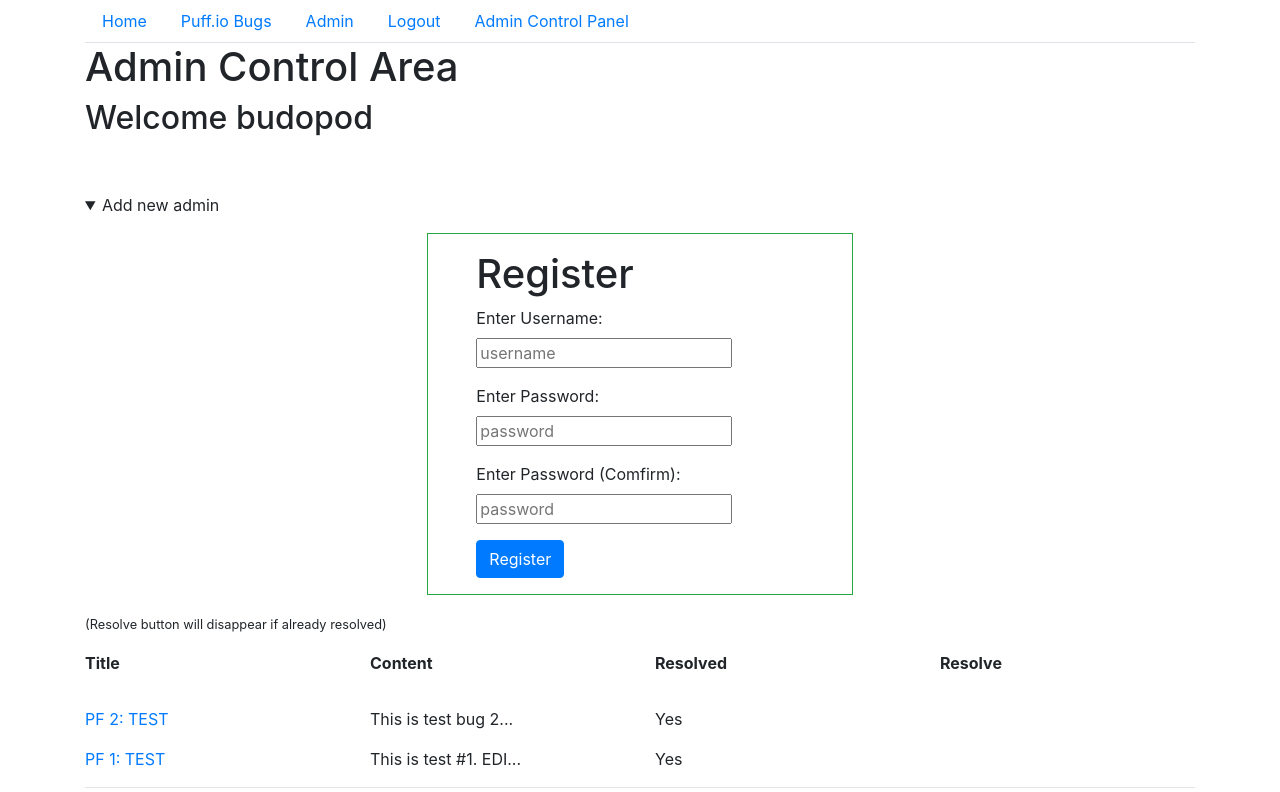
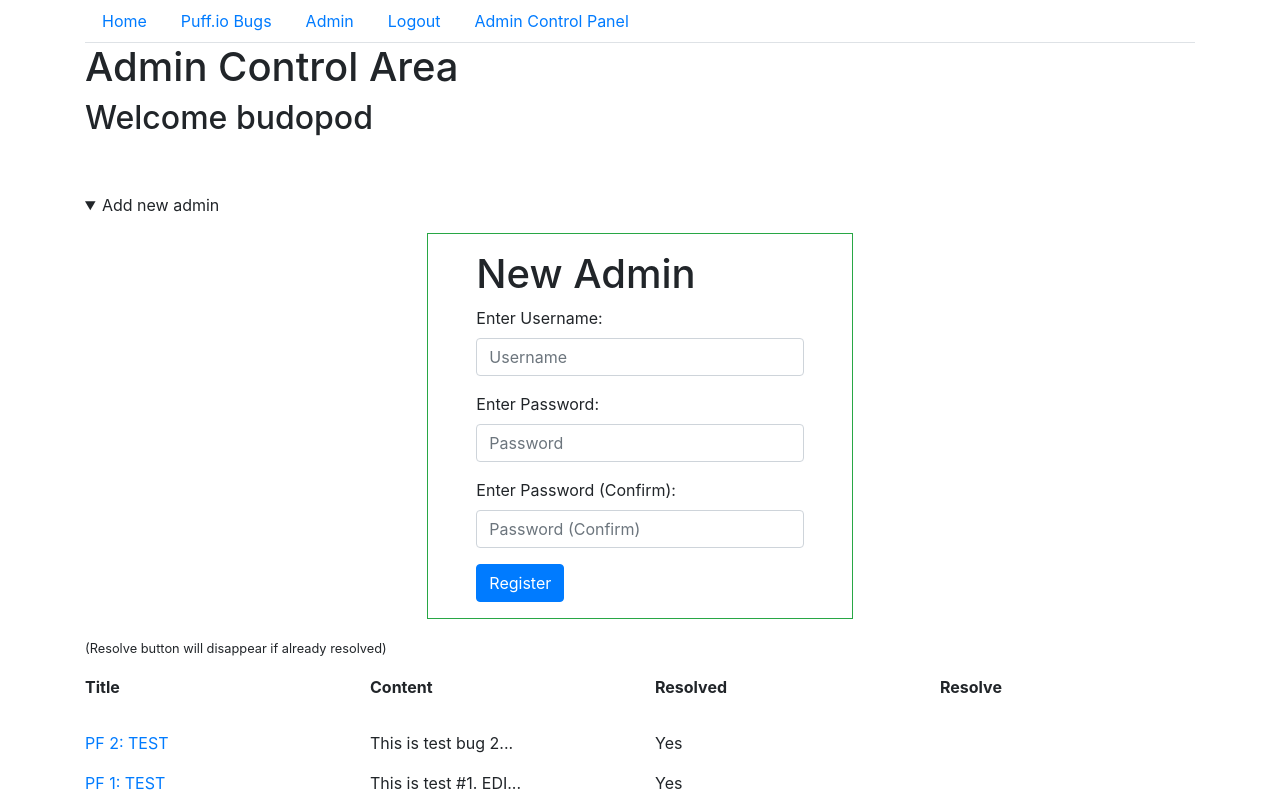
Before and after one commit to budopod1/website1, a PHP site: page /testsite/adminarea.php in a window 1280 px wide, after a click on "Add new admin". Shown: the top 792 px of the page. Run offline with PHP 8.4, Linux system fonts and the light colour scheme; a user stored in the database is signed in; data comes from the database, SQL or seed files in the repository.

```diff
--- a/testsite/adminarea.php
+++ b/testsite/adminarea.php
@@ -61,19 +61,22 @@ if (isset($_POST['register'])) {
                 <div class="row pt-3">
                     <div class="col"></div>
                     <div class="col border border-success p-3 pl-5 pr-5">
-                        <h1>Register</h1>
+                        <h1>New Admin</h1>
                         <form action="" method="post">
                             <div class="form-group">
                                 <label for="username">Enter Username:</label>
-                                <input type="text" name="username" id="username" placeholder="username">
+                                <br>
+                                <input class="form-control" type="text" name="username" id="username" placeholder="Username">
                             </div>
                             <div class="form-group">
                                 <label for="password">Enter Password:</label>
-                                <input type="password" name="password" id="password" placeholder="password">
+                                <br>
+                                <input class="form-control" type="password" name="password" id="password" placeholder="Password">
                             </div>
                             <div class="form-group">
-                                <label for="password2">Enter Password (Comfirm):</label>
-                                <input type="password" name="password2" id="password2" placeholder="password">
+                                <label for="password2">Enter Password (Confirm):</label>
+                                <br>
+                                <input class="form-control" type="password" name="password2" id="password2" placeholder="Password (Confirm)">
                             </div>
                             <button type="submit" class="btn btn-primary" name="register">Register</button>
                         </form>
```
Also changed, not shown: testsite/admin.php (+6 -2 lines).
